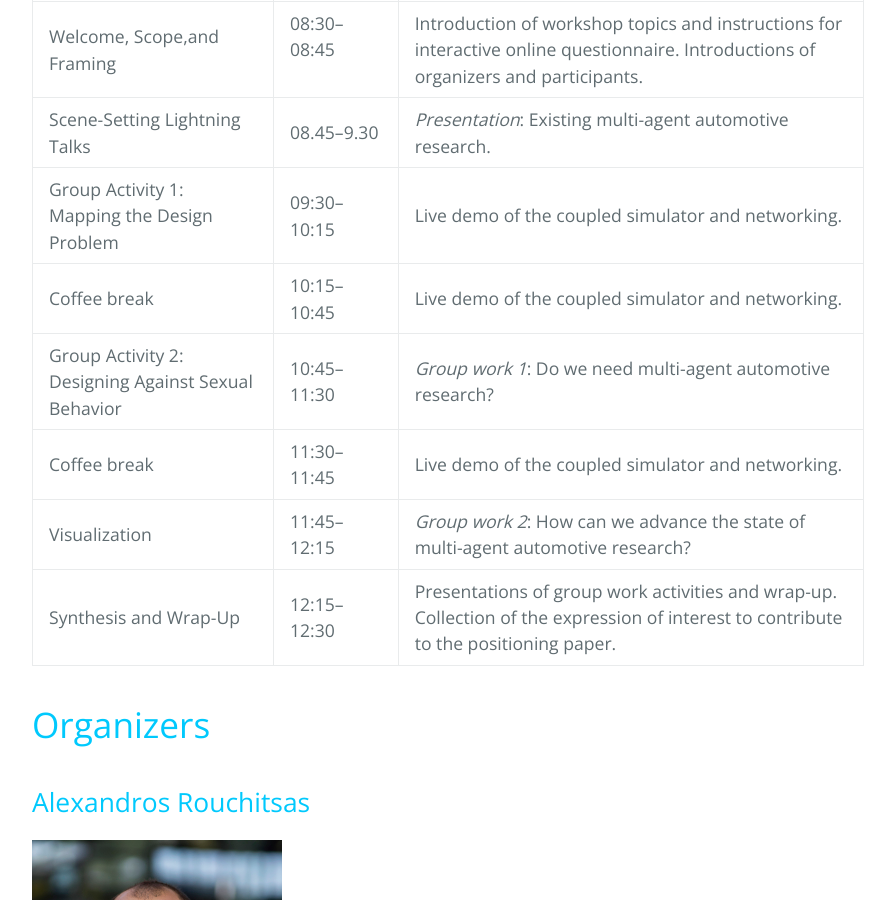
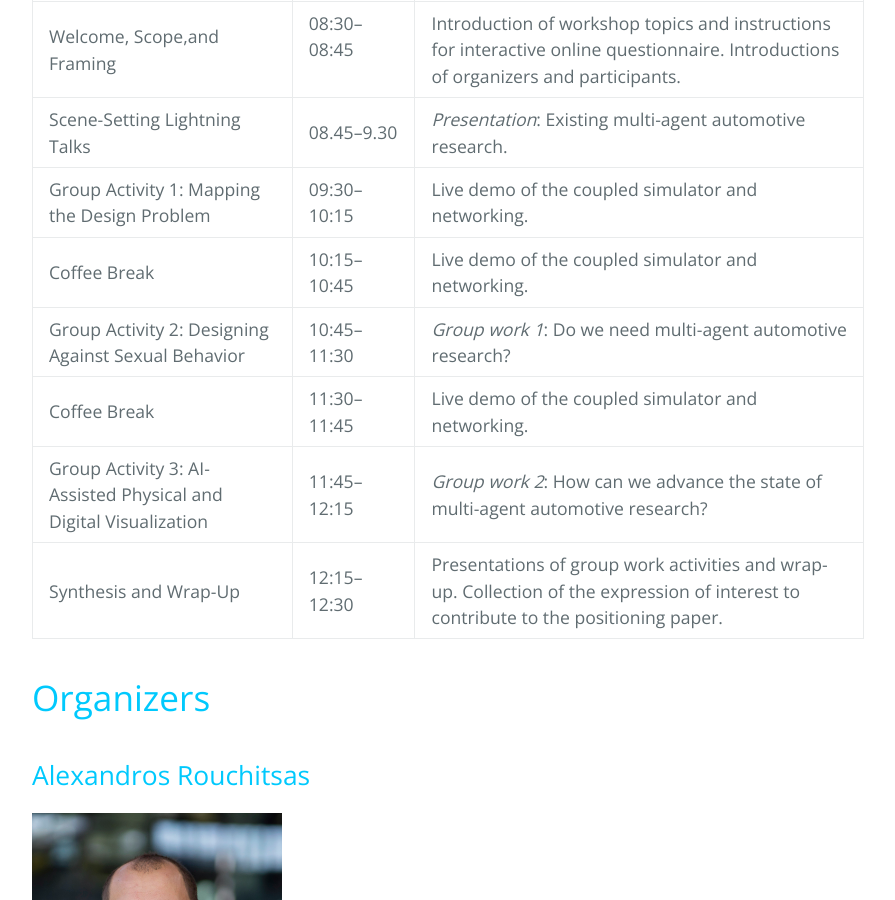
Before and after one commit to love-in-traffic/love-in-traffic.github.io, a Jekyll site: the page built from index.md, in a window 1280 px wide and 900 px high, scrolled down 1310 px. Shown: the whole window, without its empty margins (192-1087 px from the left). Built offline with Jekyll 4.4.1, drawn with Linux system fonts in a browser that asks for light colours.

Commit message:
Update index.md

```diff
--- a/index.md
+++ b/index.md
@@ -25,10 +25,10 @@ The workshop (W1) will take place on 20 September 2026, 08:30–12:30 in **room
  Welcome, Scope,and Framing<img width=10/>      | 08:30–08:45<img width=70/>        | Introduction of workshop topics and instructions for interactive online questionnaire. Introductions of organizers and participants.
  Scene-Setting Lightning Talks         | 08.45–9.30        | *Presentation*: Existing multi-agent automotive research.
  Group Activity 1: Mapping the Design Problem      | 09:30–10:15      | Live demo of the coupled simulator and networking.
- Coffee break      | 10:15–10:45        | Live demo of the coupled simulator and networking.
+ Coffee Break      | 10:15–10:45        | Live demo of the coupled simulator and networking.
  Group Activity 2: Designing Against Sexual Behavior         | 10:45–11:30       | *Group work 1*: Do we need multi-agent automotive research?
- Coffee break      | 11:30–11:45        | Live demo of the coupled simulator and networking.
- Visualization         | 11:45–12:15        | *Group work 2*: How can we advance the state of multi-agent automotive research?
+ Coffee Break      | 11:30–11:45        | Live demo of the coupled simulator and networking.
+ Group Activity 3: AI-Assisted Physical and Digital Visualization         | 11:45–12:15        | *Group work 2*: How can we advance the state of multi-agent automotive research?
  Synthesis and Wrap-Up           | 12:15–12:30        | Presentations of group work activities and wrap-up. Collection of the expression of interest to contribute to the positioning paper.
 
 # Organizers
```
